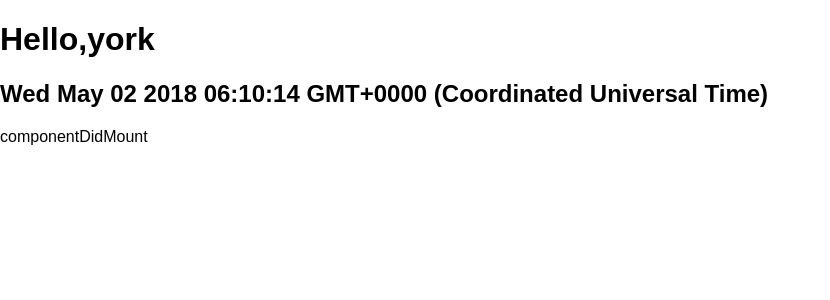
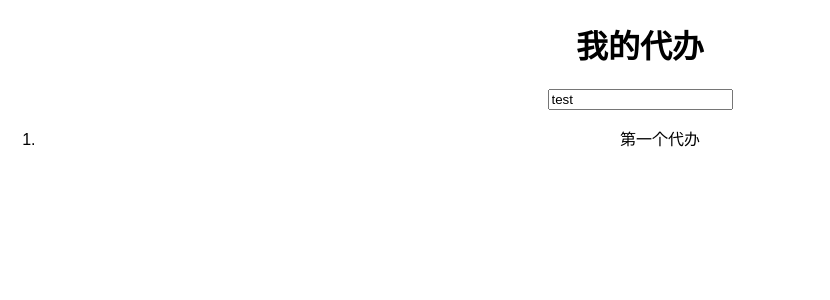
Before and after one commit to yorkHan/React-Todo-List, a React (Create React App) app: page / in a window 1280 px wide. Shown: the top 300 px of the page, without its empty margins (0-830 px from the left). Built offline with nearby package versions, Linux system fonts and the light colour scheme.

Commit message:
基本骨架完成

```diff
--- a/src/App.js
+++ b/src/App.js
@@ -1,18 +1,29 @@
 import React, { Component } from 'react';
-import logo from './logo.svg';
 import './App.css';
 
 class App extends Component {
+  constructor(props){
+    super(props)
+    this.state={
+      newTodo:'test',
+      todoList:[
+        {id:1,title:'第一个代办'}
+      ]
+    }
+  }
   render() {
+    let todos=this.state.todoList.map((item,index)=>{
+      return <li>{item.title}</li>
+    })
     return (
       <div className="App">
-        <header className="App-header">
-          <img src={logo} className="App-logo" alt="logo" />
-          <h1 className="App-title">Welcome to React</h1>
-        </header>
-        <p className="App-intro">
-          To get started, edit <code>src/App.js</code> and save to reload.
-        </p>
+      <h1>我的代办</h1>
+      <div className="inputWrapper">
+        <input type="text" value={this.state.newTodo}/>
+      </div>
+      <ol>
+        {todos}
+      </ol>
       </div>
     );
   }
--- a/src/Welcome.js
+++ /dev/null
@@ -1,37 +0,0 @@
-import React from 'react';
-class Welcome extends React.Component{
-    constructor(props){
-        super(props)
-        this.state={
-            data:new Date(),
-            test: '1'
-        }
-    console.log('我已经在 constructor 里将 props 和 state 初始化好了')
-}
-componentWillMount(){
-    this.setState({
-        data:new Date(),
-        test:'componentWillMount'
-    })
-    console.log('运行到这里的话，说明马上就要运行 render 了')
-}
-    render() {
-        console.log('嗯，这里是 render')
-        return (
-            <div>
-                <h1>Hello,{this.props.name}</h1>
-                <h2>{this.state.data.toString()}</h2>
-                <p>{this.state.test}</p>
-            </div>
-        )
-    }
-componentDidMount(){
-    this.setState({
-        data:new Date(),
-        test:'componentDidMount'
-    })
-    console.log('已经挂载到页面里了')
-  }
-}
-
-export default Welcome
--- a/src/index.js
+++ b/src/index.js
@@ -1,10 +1,10 @@
 import React from 'react';
 import ReactDOM from 'react-dom';
 import './index.css';
+import App from './App';
 import registerServiceWorker from './registerServiceWorker';
-import Welcome from './Welcome'
 
 ReactDOM.render(
-  <Welcome name="york"/>,
+  <App/>,
   document.getElementById('root')
 )
```
